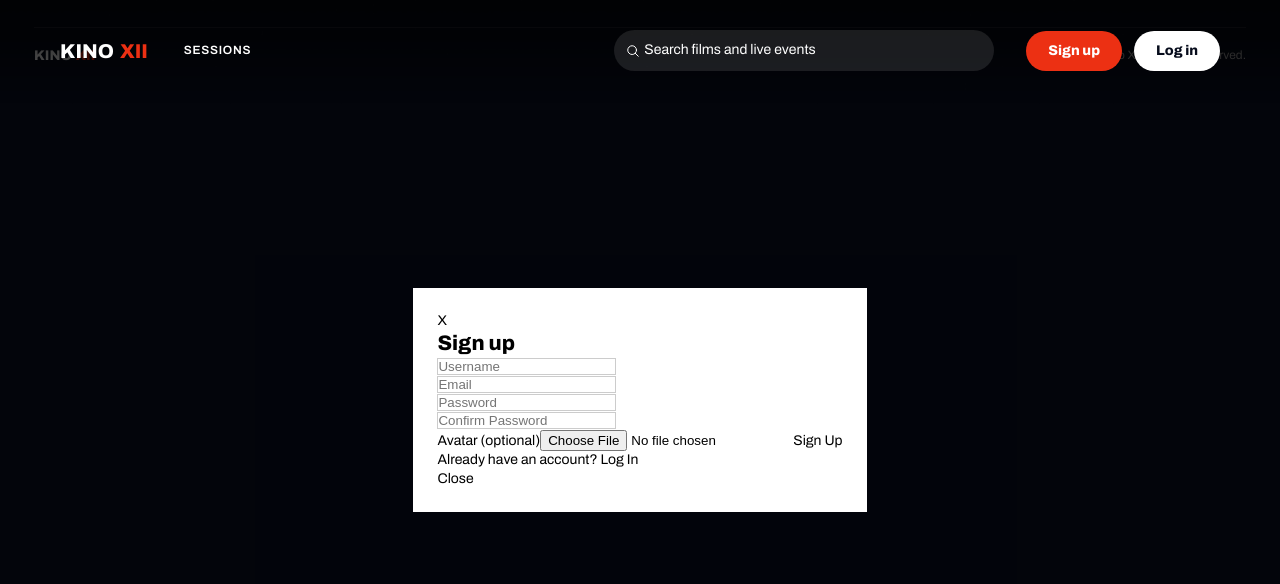
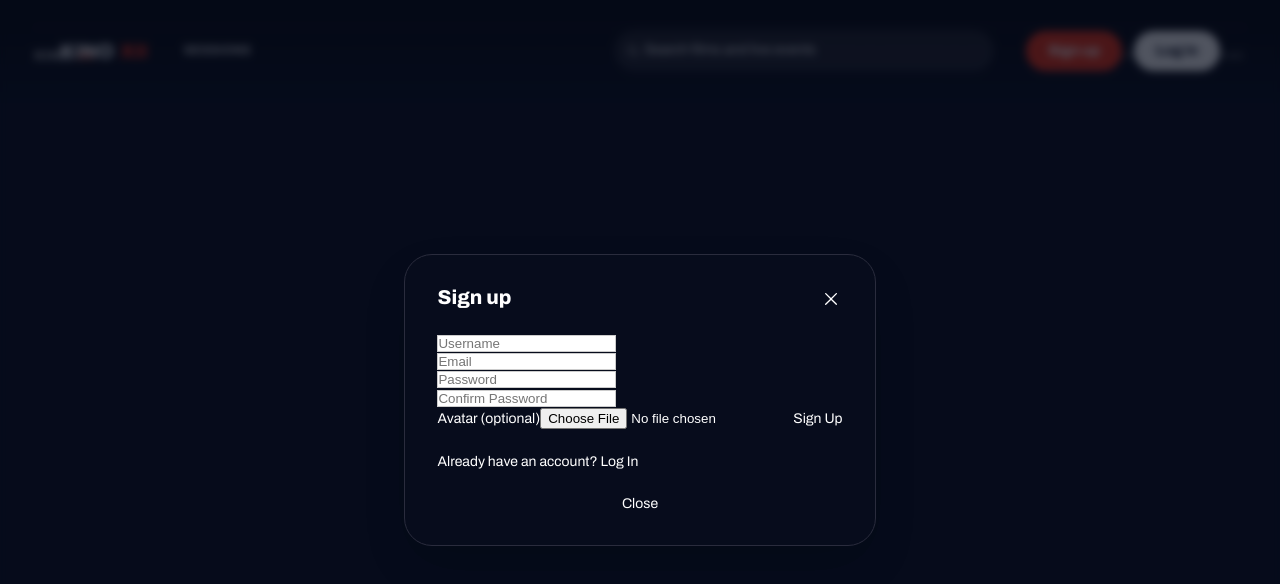
Before and after one commit to elenekartvelishvili/redberry-bootcamp-cinema-task, a React (Vite) app: page /profile in a window 1280 px wide. Both pictures are taken after a click on the button "Sign up". Shown: the top 584 px of the page. Built offline with nearby package versions, Linux system fonts and the light colour scheme; no server answers.

Commit message:
style: modal from Figma with title, subtitle and close icon

```diff
--- /dev/null
+++ b/src/components/Modal.css
@@ -0,0 +1,43 @@
+.modal-overlay {
+  position: fixed;
+  inset: 0;
+  z-index: 100;
+  display: flex;
+  align-items: center;
+  justify-content: center;
+  background: rgba(7, 12, 28, 0.7);
+  backdrop-filter: blur(4px);
+}
+
+.modal {
+  display: flex;
+  flex-direction: column;
+  gap: 24px;
+  max-height: calc(100vh - 40px);
+  overflow-y: auto;
+  padding: 32px;
+  border: 1px solid var(--bg-raised);
+  border-radius: 28px;
+  background: var(--bg-page);
+  box-shadow: 0 20px 50px -10px rgba(0, 0, 0, 0.2);
+}
+
+.modal__header {
+  display: flex;
+  align-items: flex-start;
+  justify-content: space-between;
+}
+
+.modal__titles {
+  display: flex;
+  flex-direction: column;
+  gap: 8px;
+}
+
+.modal__subtitle {
+  color: var(--text-secondary);
+}
+
+.modal__close {
+  display: flex;
+}
--- a/src/components/Modal.jsx
+++ b/src/components/Modal.jsx
@@ -1,30 +1,38 @@
-function Modal({ title, onClose, children }) {
+import { useEffect } from 'react';
+import closeIcon from '../assets/icons/close.svg';
+import './Modal.css';
+
+function Modal({ title, subtitle, onClose, className = '', children }) {
+  useEffect(() => {
+    const handleKey = (e) => {
+      if (e.key === 'Escape') onClose();
+    };
+    window.addEventListener('keydown', handleKey);
+    return () => window.removeEventListener('keydown', handleKey);
+  }, [onClose]);
+
   return (
-    <div onClick={onClose} style={overlayStyle}>
-      <div onClick={(e) => e.stopPropagation()} style={boxStyle}>
-        <button onClick={onClose}>X</button>
-        <h2>{title}</h2>
+    <div className="modal-overlay" onClick={onClose}>
+      <div
+        className={`modal ${className}`}
+        onClick={(e) => e.stopPropagation()}
+        role="dialog"
+        aria-modal="true"
+      >
+        <div className="modal__header">
+          <div className="modal__titles">
+            <h2 className="text-h2">{title}</h2>
+            {subtitle && <p className="modal__subtitle text-body-s">{subtitle}</p>}
+          </div>
+          <button className="modal__close" onClick={onClose} aria-label="Close">
+            <img src={closeIcon} alt="" width="24" height="24" />
+          </button>
+        </div>
+
         {children}
       </div>
     </div>
   );
 }
 
-// TEMPORARY inline styles, so we can see it. Real styling comes later with Figma.
-const overlayStyle = {
-  position: 'fixed',
-  inset: 0,
-  background: 'rgba(0, 0, 0, 0.6)',
-  display: 'flex',
-  alignItems: 'center',
-  justifyContent: 'center',
-};
-
-const boxStyle = {
-  background: 'white',
-  color: 'black',
-  padding: '24px',
-  minWidth: '320px',
-};
-
 export default Modal;
```
